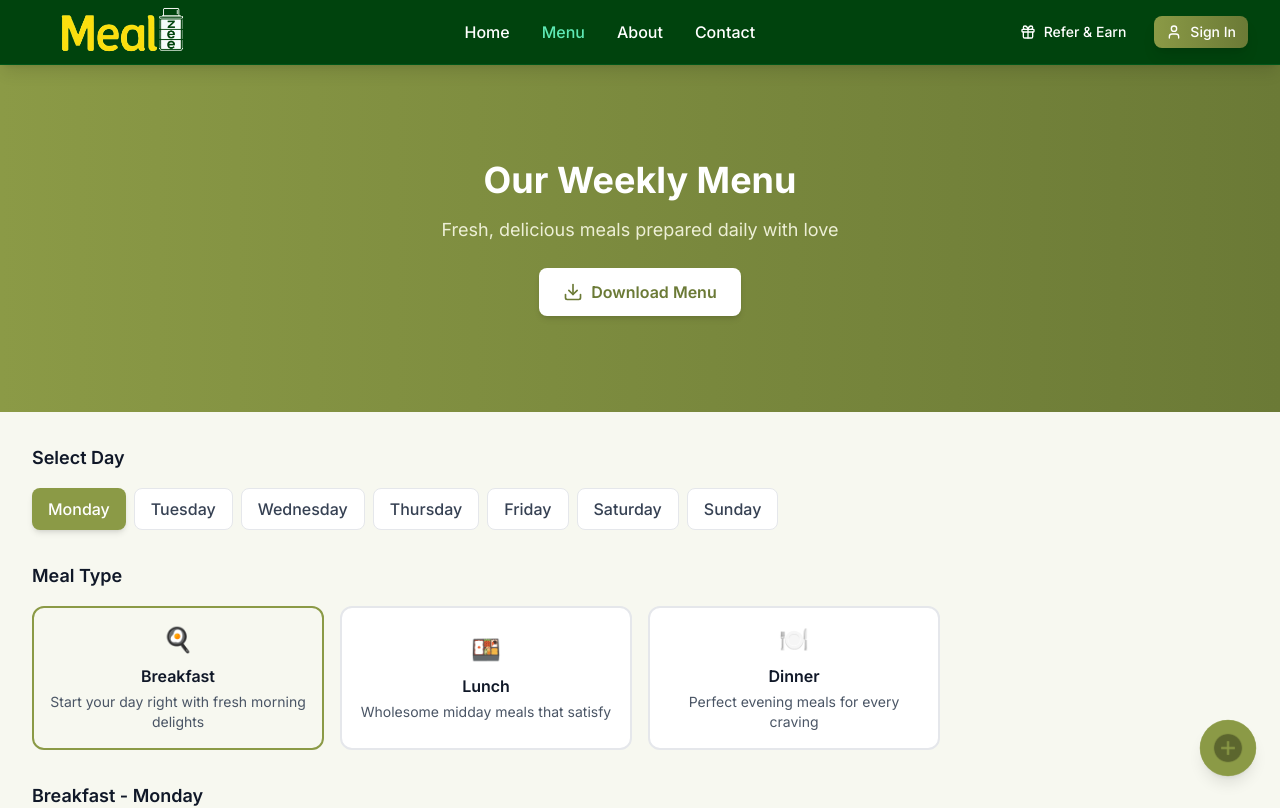
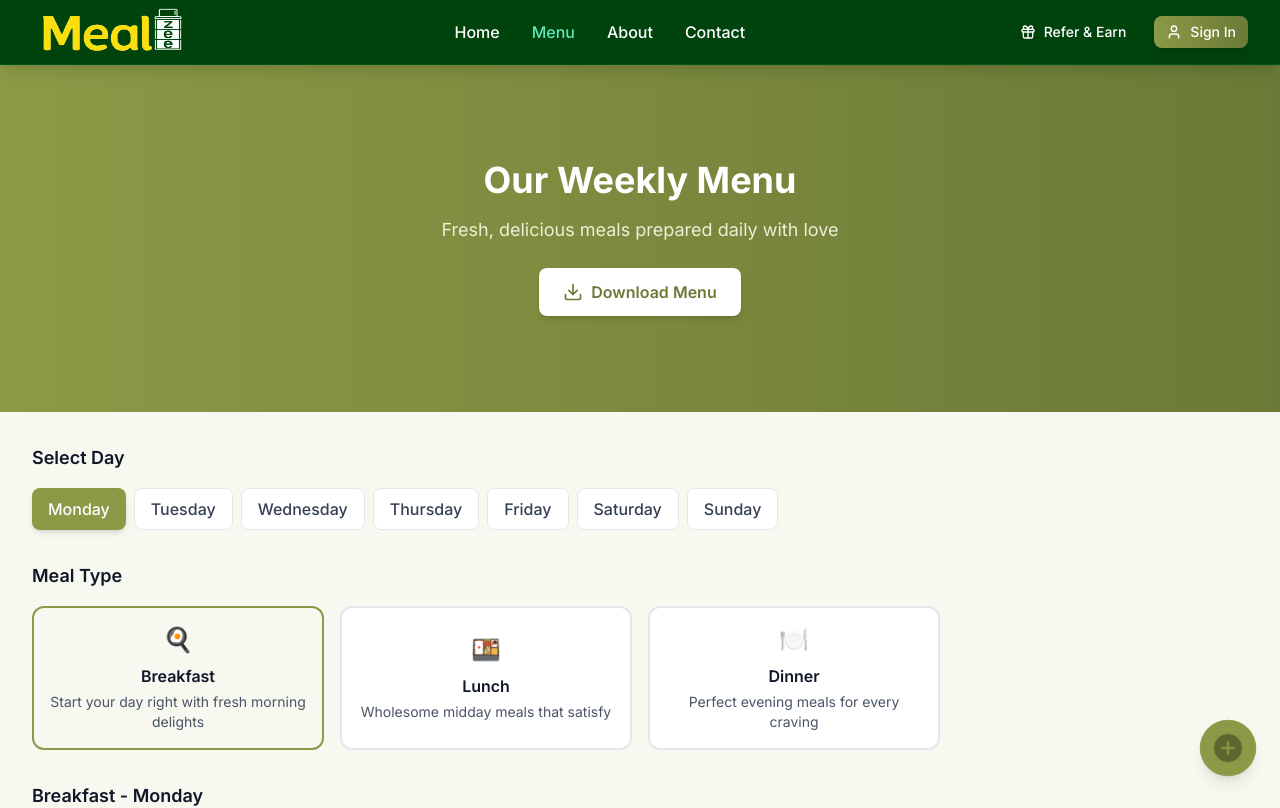
Before and after one commit to raj-banka/Mealzee, a Next.js app: page /menu in a window 1280 px wide. Shown: the top 808 px of the page. Built offline with nearby package versions, Linux system fonts and the light colour scheme.

Commit message:
fix:logo

```diff
--- a/src/components/layout/Navbar.tsx
+++ b/src/components/layout/Navbar.tsx
@@ -50,7 +50,7 @@
         position: 'fixed'
       }}
     >
-      <div className="max-w-7xl  px-4 sm:px-6 lg:px-8" style={{ pointerEvents: 'auto' }}>
+      <div className="max-w-7xl mx-auto px-4 sm:px-6 lg:px-8" style={{ pointerEvents: 'auto' }}>
         <div className="flex items-center justify-between h-16" style={{ pointerEvents: 'auto' }}>
           {/* Logo - Left Corner */}
           <motion.div
@@ -61,7 +61,7 @@
               <img
                 src="/mealzee_logo.png"
                 alt="Mealzee Logo"
-                className="w-45 h-35 object-contain"
+                className="w-40 h-34"
               />
             {/* </div> */}
             {/* <div className="flex flex-col">
```
